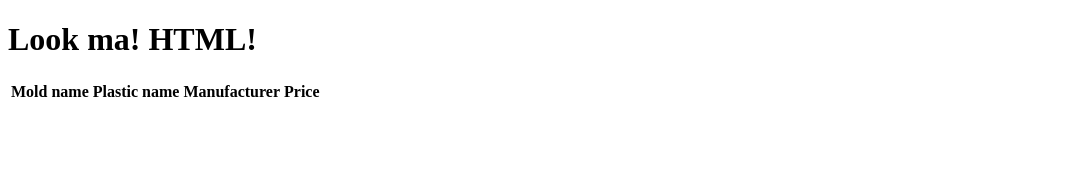
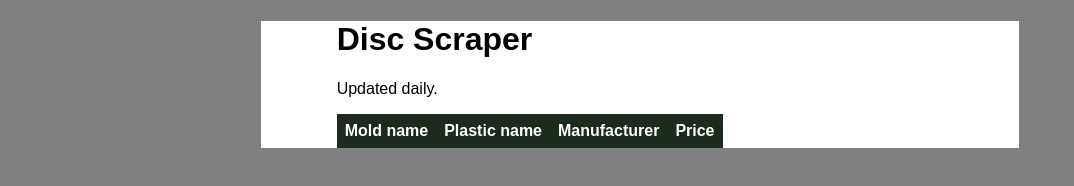
Before and after one commit to alfredberggren/disc-scraper, a plain HTML site: page website/static/index.html in a window 1280 px wide. Shown: the whole page, without its empty margins (0-1074 px from the left). Drawn offline with Linux system fonts and the light colour scheme; files that its build step writes are made by us from their sources; no server answers.

Commit message:
frontend stuff

```diff
--- a/website/static/index.html
+++ b/website/static/index.html
@@ -1,34 +1,28 @@
-<!DOCTYPE html>
+<!doctype html>
 <html>
 
 <head>
-  <title>Some HTML in here</title>
+  <title>Disc-scraper</title>
+  <link rel="stylesheet" href="static/style.css" />
 </head>
 
 <body>
-  <h1>Look ma! HTML!</h1>
+  <div class="main-page">
+    <h1>Disc Scraper</h1>
+      <p>Updated daily.<br></p>
     <table class="table" id="disc-table">
       <thead>
         <tr>
-        <th>
-          Mold name
-        </th>
-        <th>
-          Plastic name
-        </th>
-        <th>
-          Manufacturer
-        </th>
-        <th>
-          Price
-        </th>
+          <th>Mold name</th>
+          <th>Plastic name</th>
+          <th>Manufacturer</th>
+          <th>Price</th>
         </tr>
       </thead>
-    <tbody id="disc-table-body">
-    </tbody>
+      <tbody id="disc-table-body"></tbody>
     </table>
-  <script src="main.js">
-  </script>
+    <script src="static/main.js"></script>
+  </div>
 </body>
 
 </html>
--- /dev/null
+++ b/website/static/style.css
@@ -0,0 +1,44 @@
+body {
+  font-family: Arial;
+  background-color: grey;
+}
+
+table {
+  border-collapse: collapse;
+}
+
+table th {
+  padding: 8px;
+  text-align: left;
+  background: #1c2b1e;
+  color: white;
+}
+
+table tr {
+  padding: 8px;
+}
+
+div.main-page {
+  margin-left: 20%;
+  margin-right: 20%;
+  background-color: white;
+  height: 100%;
+}
+
+div.main-page h1 {
+  margin-left: 10%;
+  margin-right: 10%;
+}
+
+div.main-page table {
+  margin-left: 10%;
+}
+
+div.main-page p {
+  margin-left: 10%;
+  margin-right: 10%;
+}
+
+tr:hover {
+  background: #eee
+}
```
Also changed, not shown: 1 other file. Lines whose indentation alone changed are shown as unchanged.
